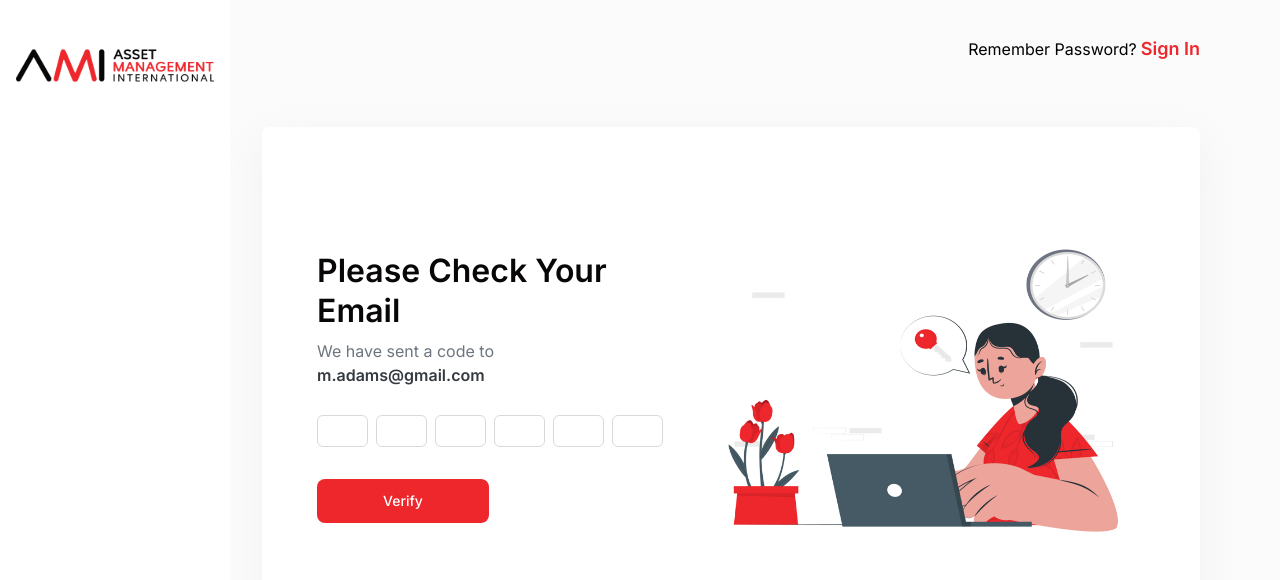
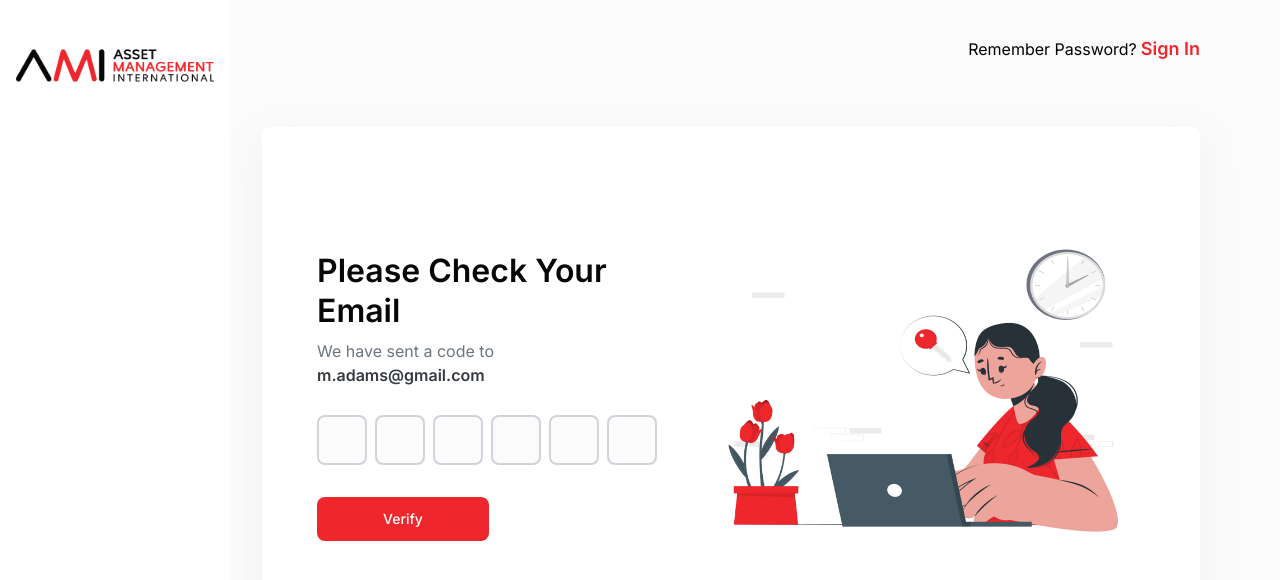
Before and after one commit to arakash-developer/headless, a React (Vite) app: page /forget in a window 1280 px wide. Both pictures are taken after typing "Sample" into the empty fields and a click on the input "Send Code". Shown: the top 580 px of the page. Built offline with nearby package versions, Linux system fonts and the light colour scheme.

Commit message:
fix: add custom styles for OTP input in Forget component

```diff
--- a/src/components/forget/Forget.jsx
+++ b/src/components/forget/Forget.jsx
@@ -121,7 +121,7 @@ const Forget = () => {
           )}
           {current === 1 && (
             <div className="">
-              <Flex gap="middle">
+              <Flex gap="middle" className="custom-otp-input">
                 <Input.OTP
                   formatter={(str) => str.toUpperCase()}
                   {...sharedProps}
--- a/src/index.css
+++ b/src/index.css
@@ -195,3 +195,15 @@ ul.companyProfile li a.active {
   -webkit-box-shadow: none !important;
   -moz-box-shadow: none !important;
 }
+
+.custom-otp-input input {
+  width: 50px;
+  height: 50px;
+  border-radius: 8px;
+  border: 2px solid var(--neutral-400);
+  background-color: var(--background);
+  font-weight: 700;
+  font-size: 20px;
+  text-align: center;
+  transition: border-color 0.3s ease;
+}
```
